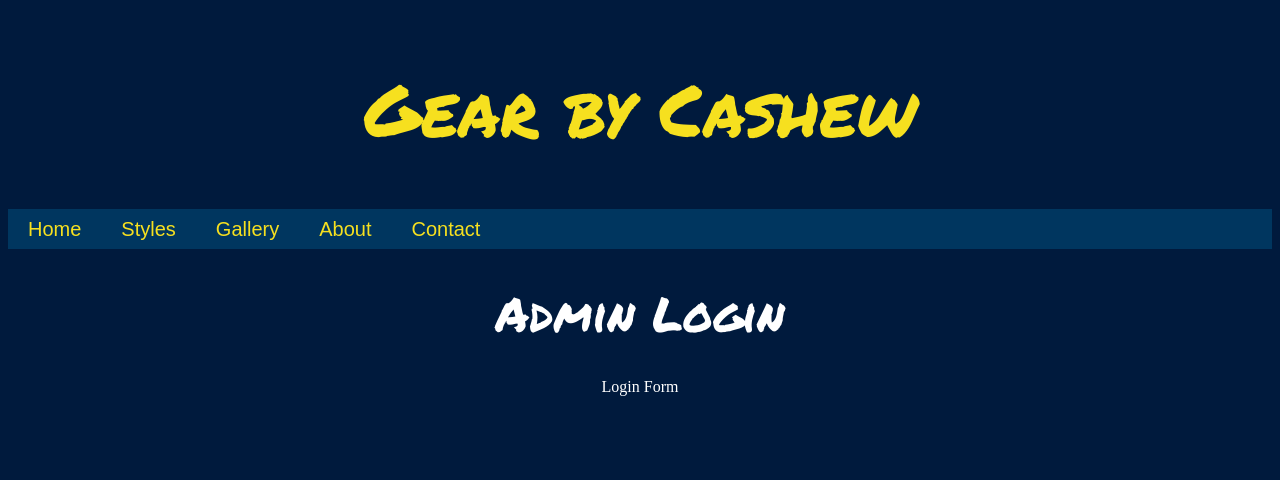
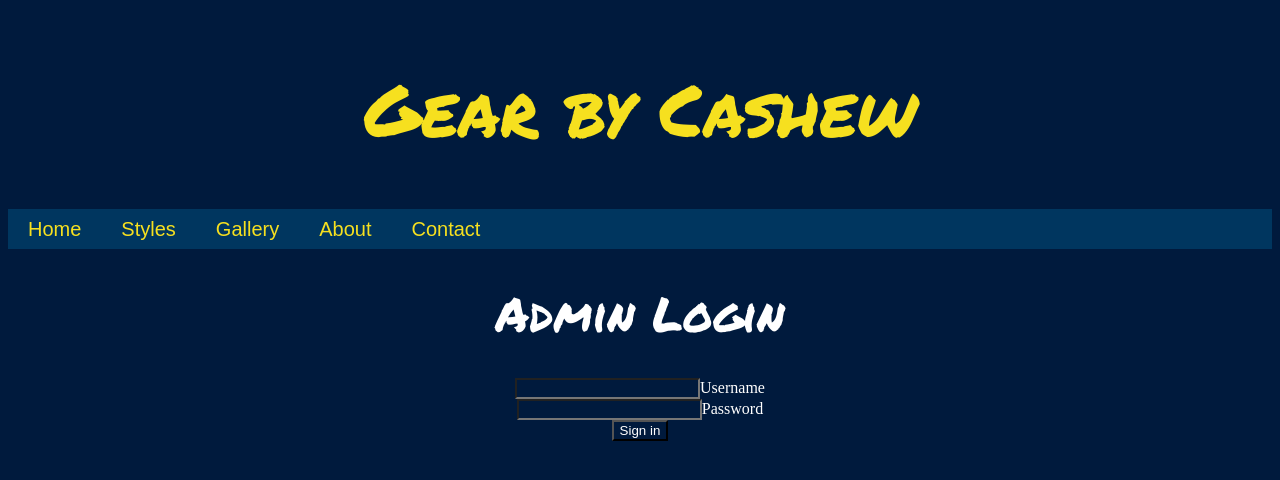
Before and after one commit to BLewis739/GearByCashew, a Vue app in the folder gear-vue-app/: page /login in a window 1280 px wide. Shown: the top 480 px of the page. Built offline with nearby package versions, Linux system fonts and the light colour scheme.

Commit message:
Changes before more auth testing

```diff
--- a/gear-vue-app/src/App.vue
+++ b/gear-vue-app/src/App.vue
@@ -21,7 +21,11 @@ export default {
   },
   data: () => ({
 
-  })
+  }),
+  methods: {
+
+  }
+
 }
 </script>
 
--- a/gear-vue-app/src/pages/LoginPage.vue
+++ b/gear-vue-app/src/pages/LoginPage.vue
@@ -4,16 +4,51 @@
       Admin Login
     </header>
     <div class='login-form'>
-      Login Form
+      <form>
+        <div>
+          <input type="text" name="username" @change="setLoginFields($event)"/>
+          <label>Username</label>
+        </div>
+
+        <div>
+          <input type="password" name="password" @change="setLoginFields($event)"/>
+          <label>Password</label>
+        </div>
+
+        <button type="button" @click="loginUser($event)">Sign in</button>
+      </form>
     </div>
   </div>
 </template>
 
 <script>
+  import axios from 'axios'
   export default {
     name: 'LoginPage',
+    data: () => ({
+      loginCredentials: {
+        username: null,
+        password: null
+        }
+    }),
     methods: {
+      setLoginFields(event) {
+        this.loginCredentials[event.target.name] = event.target.value
+      },
+      async loginUser(event) {
+        event.preventDefault()
+        await axios.post('http://localhost:8000/api/token/',
+        this.loginCredentials)
+        .then((res) =>
+        localStorage.setItem('token', (res.data.access)))
+      .catch((err) => console.log(err.data))
+        this.resetLoginFields()
 
+      },
+      resetLoginFields() {
+        this.loginCredentials.username = null
+        this.loginCredentials.password = null
+      }
     }
   }
 </script>
```
Also changed, not shown: gear-vue-app/src/pages/OrdersPage.vue (+0 -25 lines).
